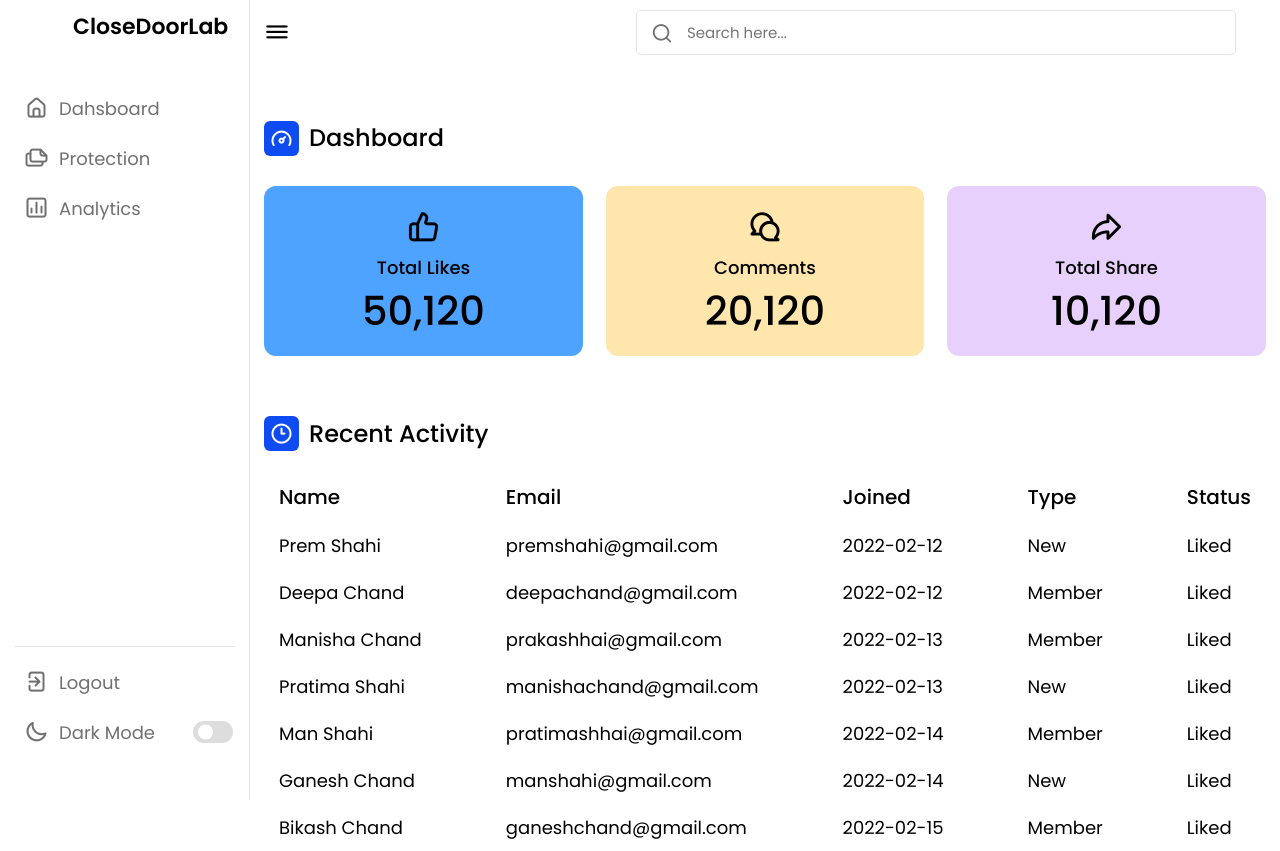
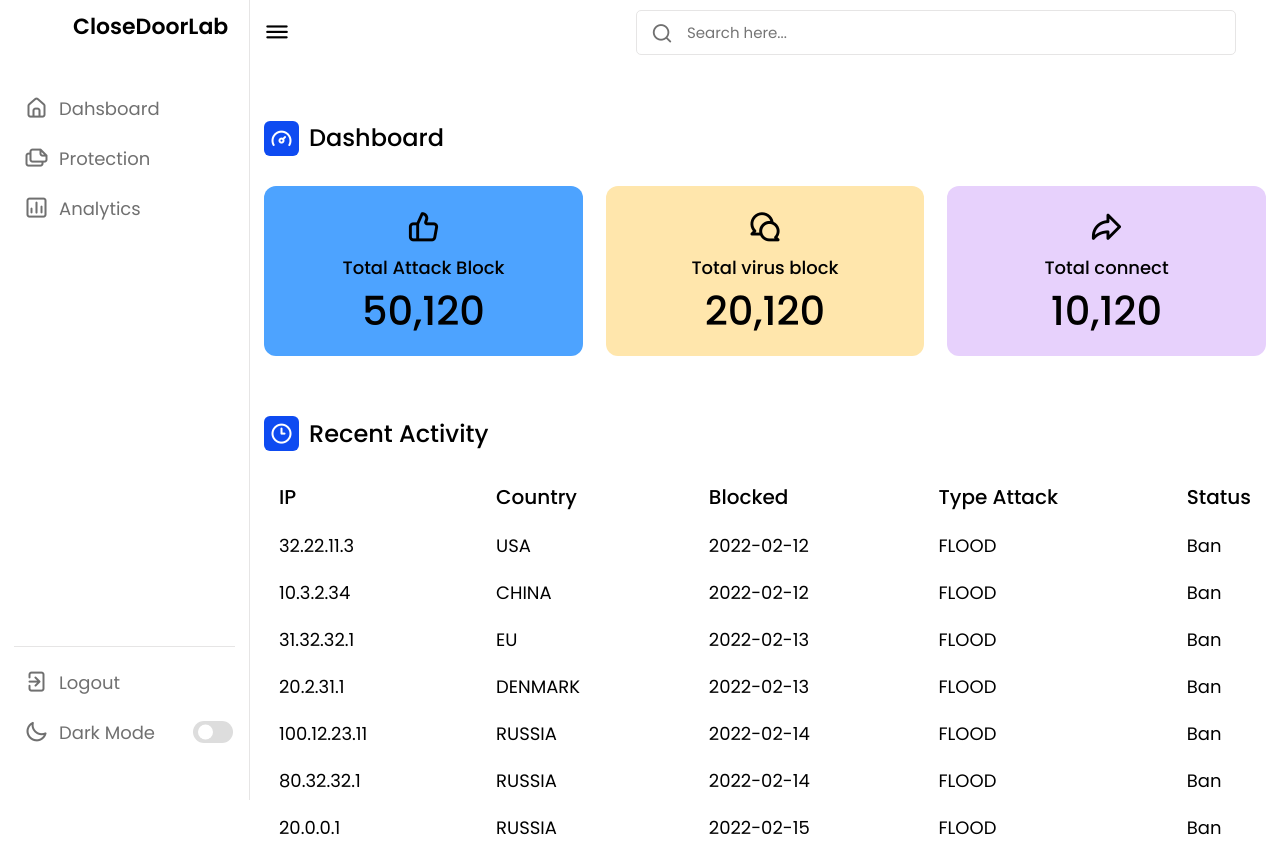
Before and after one commit to flexstat/uipanel, a PHP site: page /panel.php in a window 1280 px wide. Run offline with PHP 8.4, Linux system fonts and the light colour scheme; the visitor is signed in with stand-in values (Sample User, id 1).

Commit message:
model 2.1

```diff
--- a/www/panel.php
+++ b/www/panel.php
@@ -94,17 +94,17 @@ if(!isset($_SESSION['user_id'])) {
                 <div class="boxes">
                     <div class="box box1">
                         <i class="uil uil-thumbs-up"></i>
-                        <span class="text">Total Likes</span>
+                        <span class="text">Total Attack Block</span>
                         <span class="number">50,120</span>
                     </div>
                     <div class="box box2">
                         <i class="uil uil-comments"></i>
-                        <span class="text">Comments</span>
+                        <span class="text">Total virus block</span>
                         <span class="number">20,120</span>
                     </div>
                     <div class="box box3">
                         <i class="uil uil-share"></i>
-                        <span class="text">Total Share</span>
+                        <span class="text">Total connect</span>
                         <span class="number">10,120</span>
                     </div>
                 </div>
@@ -118,27 +118,27 @@ if(!isset($_SESSION['user_id'])) {
 
                 <div class="activity-data">
                     <div class="data names">
-                        <span class="data-title">Name</span>
-                        <span class="data-list">Prem Shahi</span>
-                        <span class="data-list">Deepa Chand</span>
-                        <span class="data-list">Manisha Chand</span>
-                        <span class="data-list">Pratima Shahi</span>
-                        <span class="data-list">Man Shahi</span>
-                        <span class="data-list">Ganesh Chand</span>
-                        <span class="data-list">Bikash Chand</span>
+                        <span class="data-title">IP</span>
+                        <span class="data-list">32.22.11.3</span>
+                        <span class="data-list">10.3.2.34</span>
+                        <span class="data-list">31.32.32.1</span>
+                        <span class="data-list">20.2.31.1</span>
+                        <span class="data-list">100.12.23.11</span>
+                        <span class="data-list">80.32.32.1</span>
+                        <span class="data-list">20.0.0.1</span>
                     </div>
                     <div class="data email">
-                        <span class="data-title">Email</span>
-                        <span class="data-list">premshahi@gmail.com</span>
-                        <span class="data-list">deepachand@gmail.com</span>
-                        <span class="data-list">prakashhai@gmail.com</span>
-                        <span class="data-list">manishachand@gmail.com</span>
-                        <span class="data-list">pratimashhai@gmail.com</span>
-                        <span class="data-list">manshahi@gmail.com</span>
-                        <span class="data-list">ganeshchand@gmail.com</span>
+                        <span class="data-title">Country</span>
+                        <span class="data-list">USA</span>
+                        <span class="data-list">CHINA</span>
+                        <span class="data-list">EU</span>
+                        <span class="data-list">DENMARK</span>
+                        <span class="data-list">RUSSIA</span>
+                        <span class="data-list">RUSSIA</span>
+                        <span class="data-list">RUSSIA</span>
                     </div>
                     <div class="data joined">
-                        <span class="data-title">Joined</span>
+                        <span class="data-title">Blocked</span>
                         <span class="data-list">2022-02-12</span>
                         <span class="data-list">2022-02-12</span>
                         <span class="data-list">2022-02-13</span>
@@ -148,24 +148,24 @@ if(!isset($_SESSION['user_id'])) {
                         <span class="data-list">2022-02-15</span>
                     </div>
                     <div class="data type">
-                        <span class="data-title">Type</span>
-                        <span class="data-list">New</span>
-                        <span class="data-list">Member</span>
-                        <span class="data-list">Member</span>
-                        <span class="data-list">New</span>
-                        <span class="data-list">Member</span>
-                        <span class="data-list">New</span>
-                        <span class="data-list">Member</span>
+                        <span class="data-title">Type Attack</span>
+                        <span class="data-list">FLOOD</span>
+                        <span class="data-list">FLOOD</span>
+                        <span class="data-list">FLOOD</span>
+                        <span class="data-list">FLOOD</span>
+                        <span class="data-list">FLOOD</span>
+                        <span class="data-list">FLOOD</span>
+                        <span class="data-list">FLOOD</span>
                     </div>
                     <div class="data status">
                         <span class="data-title">Status</span>
-                        <span class="data-list">Liked</span>
-                        <span class="data-list">Liked</span>
-                        <span class="data-list">Liked</span>
-                        <span class="data-list">Liked</span>
-                        <span class="data-list">Liked</span>
-                        <span class="data-list">Liked</span>
-                        <span class="data-list">Liked</span>
+                        <span class="data-list">Ban</span>
+                        <span class="data-list">Ban</span>
+                        <span class="data-list">Ban</span>
+                        <span class="data-list">Ban</span>
+                        <span class="data-list">Ban</span>
+                        <span class="data-list">Ban</span>
+                        <span class="data-list">Ban</span>
                     </div>
                 </div>
             </div>
```
Also changed, not shown: www/paneladd.php (+0 -24 lines), 6 other files.
